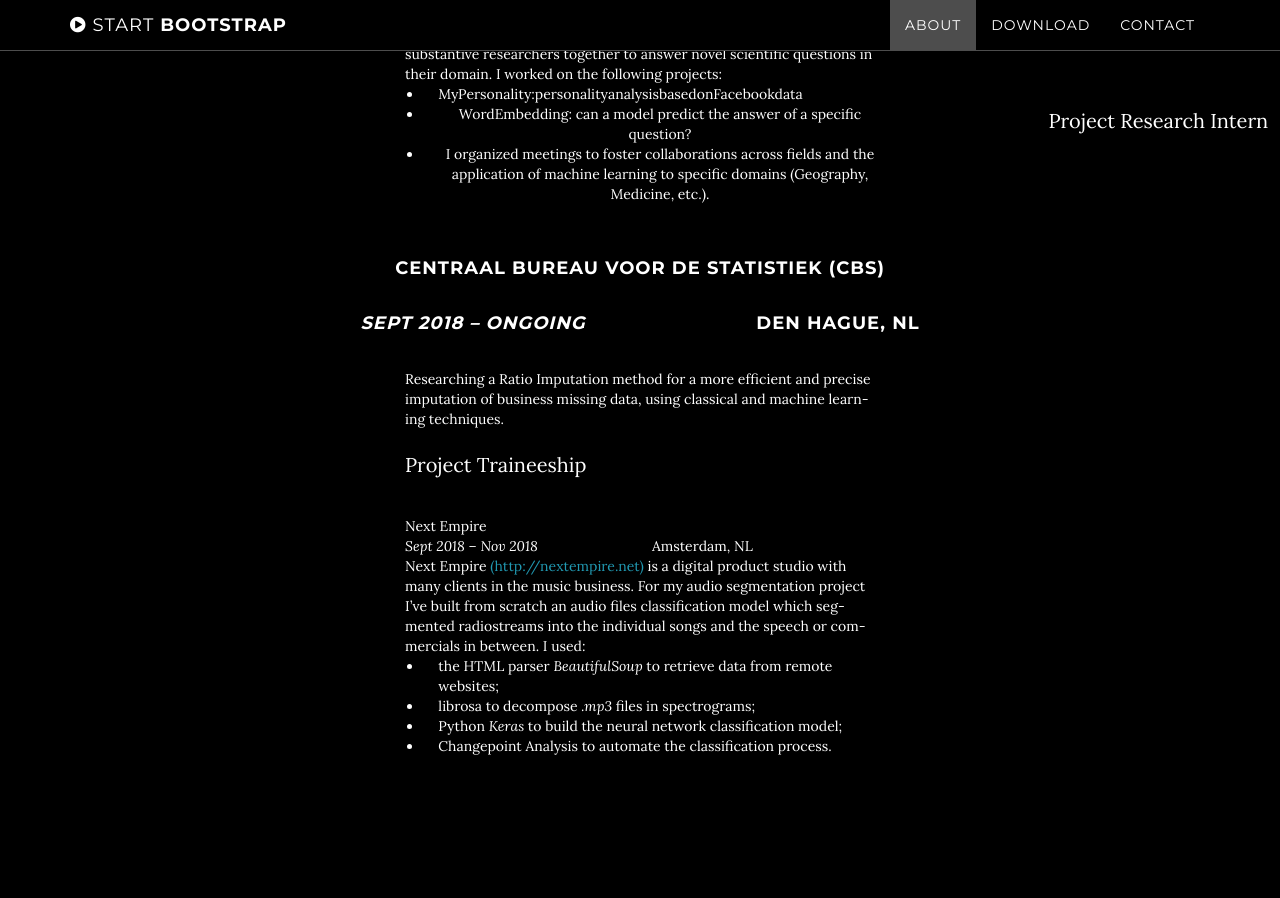
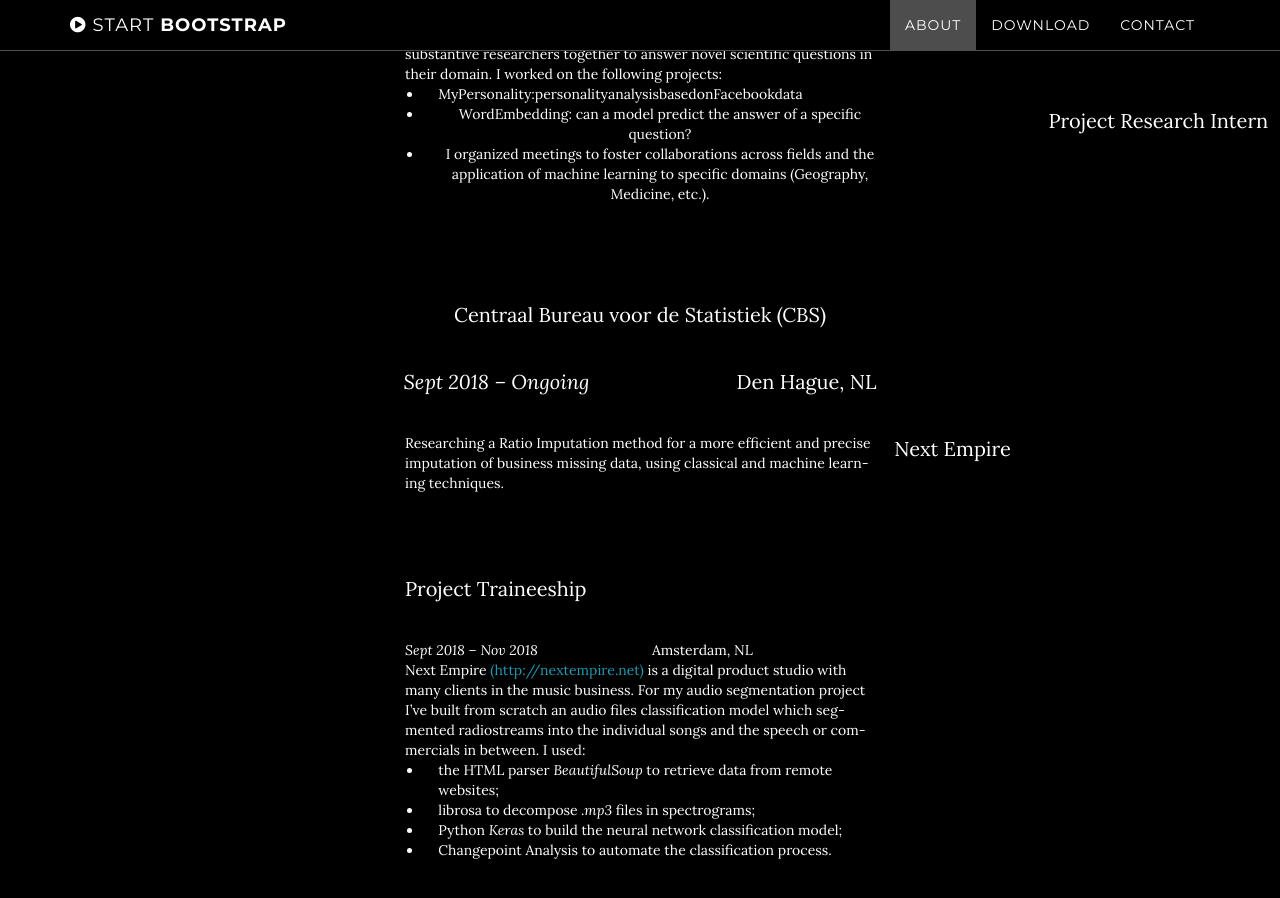
Before and after one commit to AgneseG/AgneseG.github.io, a Jekyll site: the page built from index.html, in a window 1280 px wide and 900 px high, scrolled down 1530 px. Built offline with Jekyll 4.4.1, drawn with Linux system fonts in a browser that asks for light colours.

Commit message:
Update about.html

```diff
--- a/_includes/about.html
+++ b/_includes/about.html
@@ -17,15 +17,20 @@
 <li class="col-lg-8 col-lg-offset-2">I organized meetings to foster collaborations across fields and the application of machine learning to specific domains (Geography, Medicine, etc.).</li>
 </ul>
 <div class="col-lg-8 col-lg-offset-2" style="text-align: left;">&nbsp;</div>
+<div class="col-lg-8 col-lg-offset-2" style="text-align: left;">&nbsp;</div>
+<div class="col-lg-8 col-lg-offset-2" style="text-align: left;">&nbsp;</div>
 <p id="about" class="container content-section text-center">Project Research Intern</p>
-<h4>Centraal Bureau voor de Statistiek (CBS)</h4>
-<h4><em>Sept 2018 &ndash; Ongoing &nbsp;</em> &nbsp; &nbsp; &nbsp; &nbsp; &nbsp; &nbsp; &nbsp; &nbsp; &nbsp; &nbsp; &nbsp; &nbsp; &nbsp;Den Hague, NL</h4>
+<p>Centraal Bureau voor de Statistiek (CBS)</p>
+<p><em>Sept 2018 &ndash; Ongoing &nbsp;</em> &nbsp; &nbsp; &nbsp; &nbsp; &nbsp; &nbsp; &nbsp; &nbsp; &nbsp; &nbsp; &nbsp; &nbsp; &nbsp;Den Hague, NL</p>
 <div class="col-lg-8 col-lg-offset-2" style="text-align: left;">Researching a Ratio Imputation method for a more efficient and precise imputation of business missing data, using classical and machine learn- ing techniques.</div>
+<div class="col-lg-8 col-lg-offset-2" style="text-align: left;">&nbsp;</div>
+<div class="col-lg-8 col-lg-offset-2" style="text-align: left;">&nbsp;</div>
+<div class="col-lg-8 col-lg-offset-2" style="text-align: left;">&nbsp;</div>
 <div class="col-lg-8 col-lg-offset-2" style="text-align: left;">&nbsp;</div>
 <div class="col-lg-8 col-lg-offset-2" style="text-align: left;">
 <p>Project Traineeship</p>
 </div>
-<div class="col-lg-8 col-lg-offset-2" style="text-align: left;">Next Empire</div>
+<p>Next Empire</p>
 <div class="col-lg-8 col-lg-offset-2" style="text-align: left;"><em>Sept 2018 &ndash; Nov 2018</em> &nbsp; &nbsp; &nbsp; &nbsp; &nbsp; &nbsp; &nbsp; &nbsp; &nbsp; &nbsp; &nbsp; &nbsp; &nbsp; &nbsp; &nbsp; Amsterdam, NL</div>
 <div class="col-lg-8 col-lg-offset-2" style="text-align: left;">Next Empire <a href="http://nextempire.net">(http://nextempire.net)</a>&nbsp;is a digital product studio with many clients in the music business. For my audio segmentation project I&rsquo;ve built from scratch an audio files classification model which seg- mented radiostreams into the individual songs and the speech or com- mercials in between. I used:</div>
 <ul>
```
